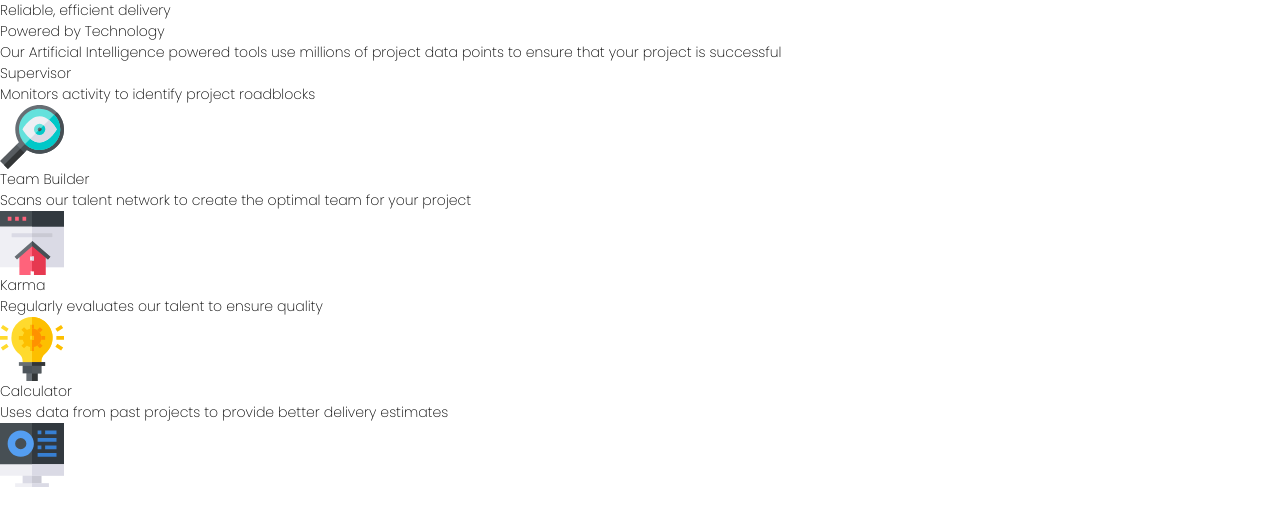
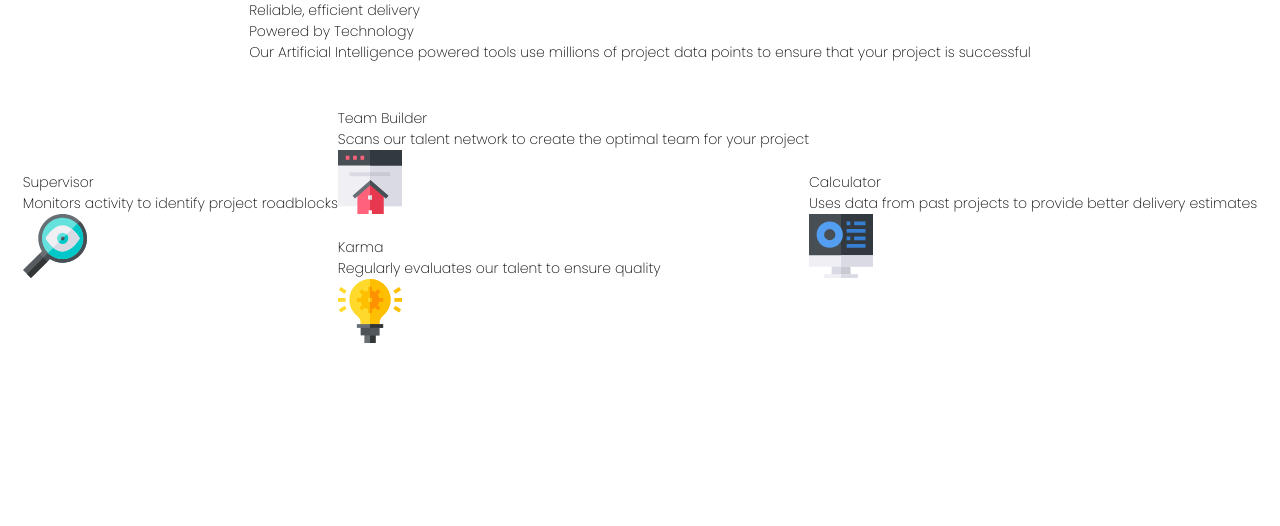
Before and after one commit to Balaji-Vemula/CSSPractice14FourCardFeatureSection, a plain HTML site: page index.html in a window 1280 px wide. Drawn offline with Linux system fonts and the light colour scheme.

Commit message:
Added required flexbox

```diff
--- a/index.html
+++ b/index.html
@@ -15,7 +15,7 @@
 
 <body>
 
-  <main>
+  <main class="flex-container flex-direction-column flex-container-in-center">
 
     <header>
       <h1>Reliable, efficient delivery <br> <span>Powered by Technology</span>
@@ -25,14 +25,14 @@
     </header>
 
 
-    <section>
+    <section class="flex-container flex-container-in-center cards">
       <div class="supervisor">
         <h2>Supervisor</h2>
         <p>Monitors activity to identify project roadblocks</p>
         <img src="./images/icon-supervisor.svg" alt="supervisor">
       </div>
 
-      <div class="middle-stack">
+      <div class="flex-container flex-direction-column middle-stack">
         <div class="team-builder">
           <h2>Team Builder</h2>
           <p>Scans our talent network to create the optimal team for your project</p>
--- a/style.css
+++ b/style.css
@@ -76,3 +76,15 @@ body {
 .flex-direction-column {
     flex-direction: column;
 }
+
+main {
+    row-gap: 3rem;
+}
+
+.cards {
+    justify-content: space-evenly;
+}
+
+.middle-stack {
+    row-gap: 1.5rem;
+}
```
